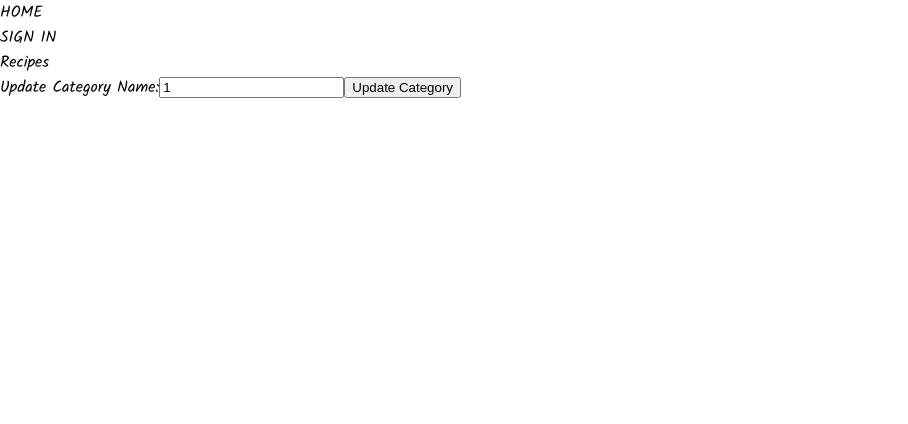
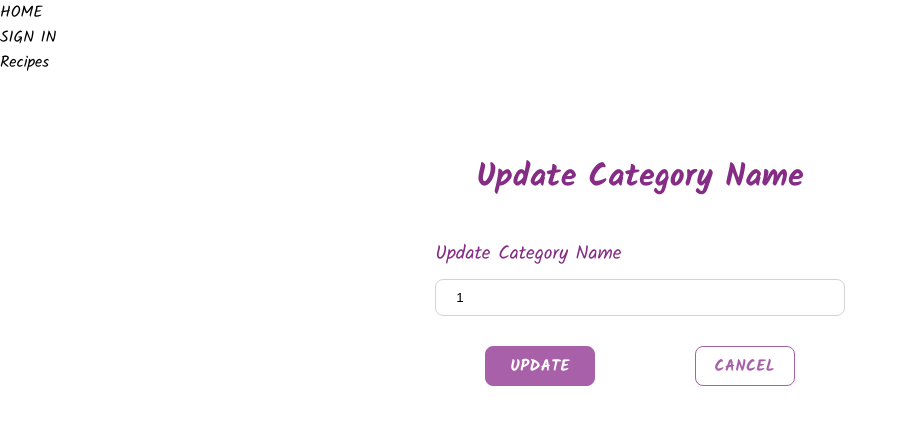
Before and after one commit to marina-knez/food-shack, a React (Create React App) app: page /recipes/update-category/1 in a window 1280 px wide. Shown: the top 424 px of the page, without its empty margins (0-908 px from the left). Built offline with nearby package versions, Linux system fonts and the light colour scheme; no server answers; the database is empty.

Commit message:
adjust components for adding, updating and deleting category and add styles for them

```diff
--- a/src/components/add-category/add-category.component.jsx
+++ b/src/components/add-category/add-category.component.jsx
@@ -1,6 +1,10 @@
 import { useState } from "react";
 import { useNavigate } from "react-router-dom";
 import { createCategoryDocument } from "../../utils/firebase/firebase.utils";
+import FormInput from '../form-input/form-input.component';
+import Button, { BUTTON_TYPE_CLASSES } from '../button/button.component';
+
+import { AddCategoryPageContainer, AddCategoryTitle, AddCategoryForm, AddCategoryButtonContainer } from './add-category.styles';
 
 const AddCategory = () => {
     const [categoryName, setCategoryName] = useState('');
@@ -19,15 +23,24 @@ const AddCategory = () => {
     };
 
     return (
-        <div>
-            <form onSubmit={handleAddCategory}>
-                <label>
-                    Add Category Name:
-                    <input type="text" name="category" value={categoryName} onChange={handleChange} />
-                </label>
-                <button type="submit">Add Category</button>
-            </form>
-        </div>
+        <AddCategoryPageContainer>
+            <AddCategoryTitle>Add new Category</AddCategoryTitle>
+            <AddCategoryForm onSubmit={handleAddCategory}>
+                <FormInput
+                label="Add Category Name"
+                type="text"
+                required
+                onChange={handleChange}
+                name="category"
+                placeholder="Chose new Category name"
+                value={categoryName}
+                />
+                <AddCategoryButtonContainer>
+                    <Button type="submit" buttonType={BUTTON_TYPE_CLASSES.inverted}>Add Category</Button>
+                    <Button buttonType={BUTTON_TYPE_CLASSES.base} onClick={() => navigate(-1)}>Cancel</Button>
+                </AddCategoryButtonContainer>
+            </AddCategoryForm>
+        </AddCategoryPageContainer>
     );
 };
 
--- /dev/null
+++ b/src/components/add-category/add-category.styles.jsx
@@ -0,0 +1,31 @@
+import styled from "styled-components";
+
+export const AddCategoryPageContainer = styled.div`
+    display: flex;
+    flex-direction: column;
+    width: 80%;
+    justify-content: center;
+    align-items: center;
+    margin: 50px auto;
+`
+
+export const AddCategoryTitle = styled.h2`
+    font-size: 2rem;
+    color: rgba(133,44,133,1);
+    text-align: center;
+`
+
+export const AddCategoryForm = styled.form`
+    width: 40%;
+`
+
+export const AddCategoryButtonContainer = styled.div`
+    margin-top: 20px;
+    display: flex;
+    flex-direction: row;
+    justify-content: center;
+
+    & button {
+        margin: 0 50px;
+    }
+`
--- a/src/components/delete-category/delete-category.component.jsx
+++ b/src/components/delete-category/delete-category.component.jsx
@@ -1,28 +1,28 @@
-// src/components/delete-category/delete-category.component.js
+import { useParams, useNavigate } from "react-router-dom";
+import { deleteCategoryDocument } from "../../utils/firebase/firebase.utils";
+import Button, { BUTTON_TYPE_CLASSES } from "../button/button.component";
 
-import { useParams, useNavigate } from "react-router-dom";
-import { useEffect } from "react";
-import { deleteCategoryDocument } from "../../utils/firebase/firebase.utils";
+import { DeleteCategoryPageContainer, DeleteCategoryTitle, DeleteCategoryButtonContainer } from "./delete-category.styles";
 
 const DeleteCategory = () => {
     const { categoryName } = useParams();
     const navigate = useNavigate();
 
-    useEffect(() => {
-        const deleteCategory = async () => {
-            if (categoryName) {
-                await deleteCategoryDocument(categoryName);
-                navigate('/recipes');
-            }
-        };
-
-        deleteCategory();
-    }, [categoryName, navigate]);
+    const handleDelete = async () => {
+        if(categoryName){
+            await deleteCategoryDocument(categoryName);
+            navigate('/recipes');
+        }
+    }
 
     return (
-        <div>
-            <h2>Deleting category {categoryName}...</h2>
-        </div>
+        <DeleteCategoryPageContainer>
+            <DeleteCategoryTitle>Are you sure you want to delete this category?</DeleteCategoryTitle>
+            <DeleteCategoryButtonContainer>
+                <Button buttonType={BUTTON_TYPE_CLASSES.base} onClick={handleDelete}>Delete</Button>
+                <Button buttonType={BUTTON_TYPE_CLASSES.inverted} onClick={() => navigate(-1)}>Cancel</Button>
+            </DeleteCategoryButtonContainer>
+        </DeleteCategoryPageContainer>
     );
 };
 
--- /dev/null
+++ b/src/components/delete-category/delete-category.styles.jsx
@@ -0,0 +1,30 @@
+import styled from "styled-components";
+
+export const DeleteCategoryPageContainer = styled.div`
+    display: flex;
+    flex-direction: column;
+    width: 80%;
+    justify-content: center;
+    margin: 50px auto;
+`
+
+export const DeleteCategoryTitle = styled.h2`
+    font-size: 2rem;
+    color: rgba(133,44,133,1);
+    text-align: center;
+`
+
+export const DeleteCategoryForm = styled.form`
+    width: 40%;
+`
+
+export const DeleteCategoryButtonContainer = styled.div`
+    margin-top: 20px;
+    display: flex;
+    flex-direction: row;
+    justify-content: center;
+
+    & button {
+        margin: 0 50px;
+    }
+`
--- a/src/components/update-category/update-category.component.jsx
+++ b/src/components/update-category/update-category.component.jsx
@@ -1,6 +1,9 @@
 import { useState } from "react";
 import { useParams, useNavigate } from "react-router-dom";
 import { updateCategoryDocument } from "../../utils/firebase/firebase.utils";
+import FormInput from "../form-input/form-input.component";
+import Button, { BUTTON_TYPE_CLASSES } from "../button/button.component";
+import { UpdateCategoryPageContainer, UpdateCategoryTitle, UpdateCategoryForm, UpdateCategoryButtonContainer } from "./update-category.styles";
 
 const UpdateCategory = () => {
     const { oldCategoryName } = useParams();
@@ -20,20 +23,24 @@ const UpdateCategory = () => {
     };
 
     return (
-        <div>
-            <form onSubmit={handleUpdateCategory}>
-                <label>
-                    Update Category Name:
-                    <input
-                        type="text"
-                        name="category"
-                        value={newCategoryName}
-                        onChange={handleChange}
-                    />
-                </label>
-                <button type="submit">Update Category</button>
-            </form>
-        </div>
+        <UpdateCategoryPageContainer>
+            <UpdateCategoryTitle>Update Category Name</UpdateCategoryTitle>
+            <UpdateCategoryForm onSubmit={handleUpdateCategory}>
+                <FormInput
+                label="Update Category Name"
+                type="text"
+                required
+                onChange={handleChange}
+                name="category"
+                placeholder="Chose new Category name"
+                value={newCategoryName}
+                />
+                <UpdateCategoryButtonContainer>
+                    <Button type="submit" buttonType={BUTTON_TYPE_CLASSES.inverted}>Update Category</Button>
+                    <Button buttonType={BUTTON_TYPE_CLASSES.base} onClick={() => navigate(-1)}>Cancel</Button>
+                </UpdateCategoryButtonContainer>
+            </UpdateCategoryForm>
+        </UpdateCategoryPageContainer>
     );
 };
 
--- /dev/null
+++ b/src/components/update-category/update-category.styles.jsx
@@ -0,0 +1,31 @@
+import styled from "styled-components";
+
+export const UpdateCategoryPageContainer = styled.div`
+    display: flex;
+    flex-direction: column;
+    width: 80%;
+    justify-content: center;
+    align-items: center;
+    margin: 50px auto;
+`
+
+export const UpdateCategoryTitle = styled.h2`
+    font-size: 2rem;
+    color: rgba(133,44,133,1);
+    text-align: center;
+`
+
+export const UpdateCategoryForm = styled.form`
+    width: 40%;
+`
+
+export const UpdateCategoryButtonContainer = styled.div`
+    margin-top: 20px;
+    display: flex;
+    flex-direction: row;
+    justify-content: center;
+
+    & button {
+        margin: 0 50px;
+    }
+`
--- a/src/routes/categories-preview/categories-preview.component.jsx
+++ b/src/routes/categories-preview/categories-preview.component.jsx
@@ -17,7 +17,7 @@ const CategoriesPreview = () => {
     return (
         <Fragment>
             <AddCategoryContainer>
-                <AddCategoryLink to='/add-category'>Add Category</AddCategoryLink>
+                <AddCategoryLink to='/recipes/add-category'>Add Category</AddCategoryLink>
             </AddCategoryContainer>
             {
                 Object.keys(categoriesMap).map(categoryName => {
```
